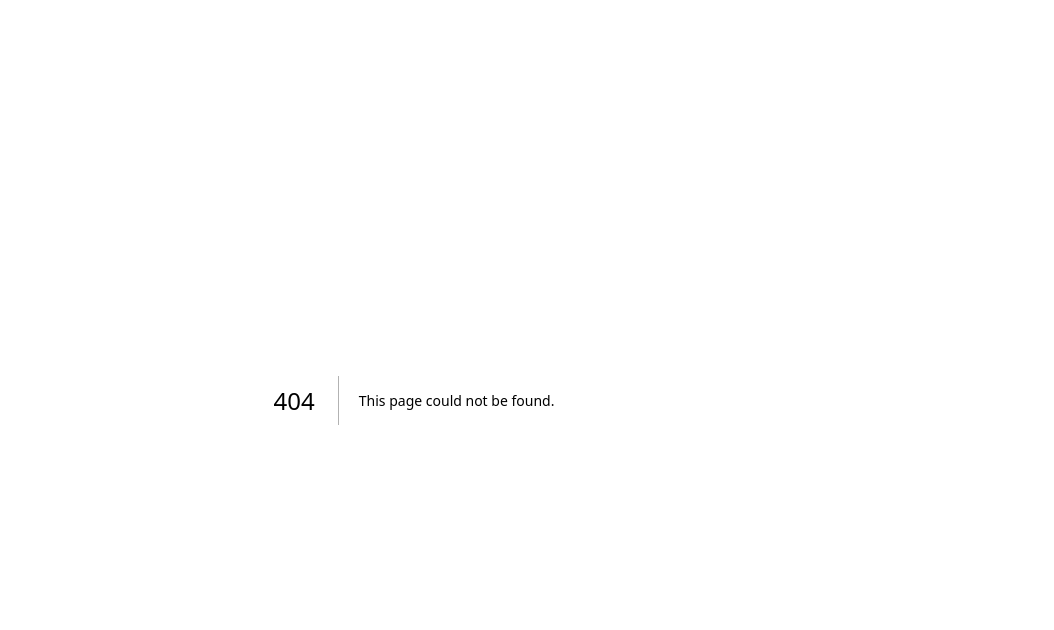
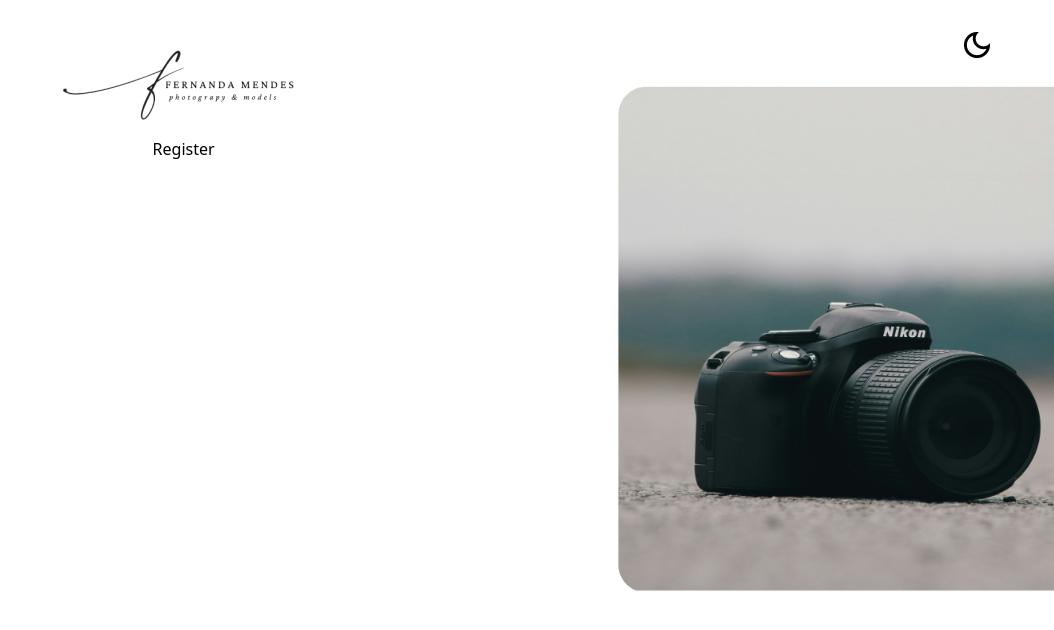
Before and after one commit to Models-App-Project/WebPageAdmin, a Next.js app: page /auth/register in a window 1280 px wide. Before the commit this address had no page. Shown: the top 630 px of the page, without its empty margins (226-1280 px from the left). Built offline with nearby package versions, Linux system fonts and the light colour scheme.

Commit message:
feat(AuthPages): Rota de Cadastro recriada

```diff
--- /dev/null
+++ b/src/app/auth/register/page.tsx
@@ -0,0 +1,5 @@
+const Register = () => {
+    return <div>Register</div>;
+};
+
+export default Register;
--- a/src/app/auth/resetpassword/page.tsx
+++ b/src/app/auth/resetpassword/page.tsx
@@ -28,7 +28,6 @@
           <Button type="submit">Submit</Button>
 
           <Link href="/auth/login" className="text-gray-900  py-2 px-4  rounded flex items-center justify-center focus:outline-none">
-            {/* <IoArrowBackSharp size={18} /> */}
 
             <FontAwesomeIcon icon={faArrowLeft} className='w-4 h-4'/>
             Back to log in
```
